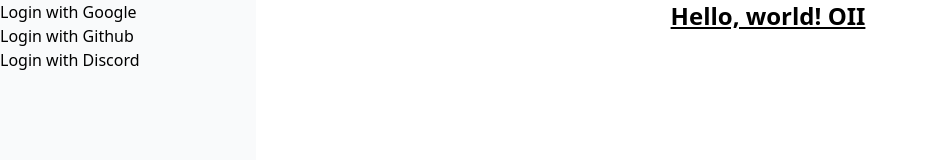
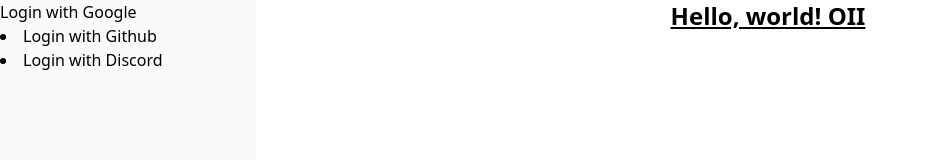
Before and after one commit to marcusgajozo/react19, a React (Vite) app: page / in a window 1280 px wide. Shown: the top 160 px of the page, without its empty margins (0-929 px from the left). Built offline with nearby package versions, Linux system fonts and the light colour scheme.

Commit message:
feat(menu): ✨add NavLink

```diff
--- a/src/components/organisms/Menu.tsx
+++ b/src/components/organisms/Menu.tsx
@@ -1,12 +1,14 @@
+import { NavLink } from "react-router";
+
 export const Menu = () => {
   return (
     <aside className="w-xs bg-gray-50">
       <nav>
-        <ul>
-          <li>Login with Google</li>
-          <li>Login with Github</li>
-          <li>Login with Discord</li>
-        </ul>
+        <NavLink to="/login-google" end>
+          Login with Google
+        </NavLink>
+        <li>Login with Github</li>
+        <li>Login with Discord</li>
       </nav>
     </aside>
   );
```
